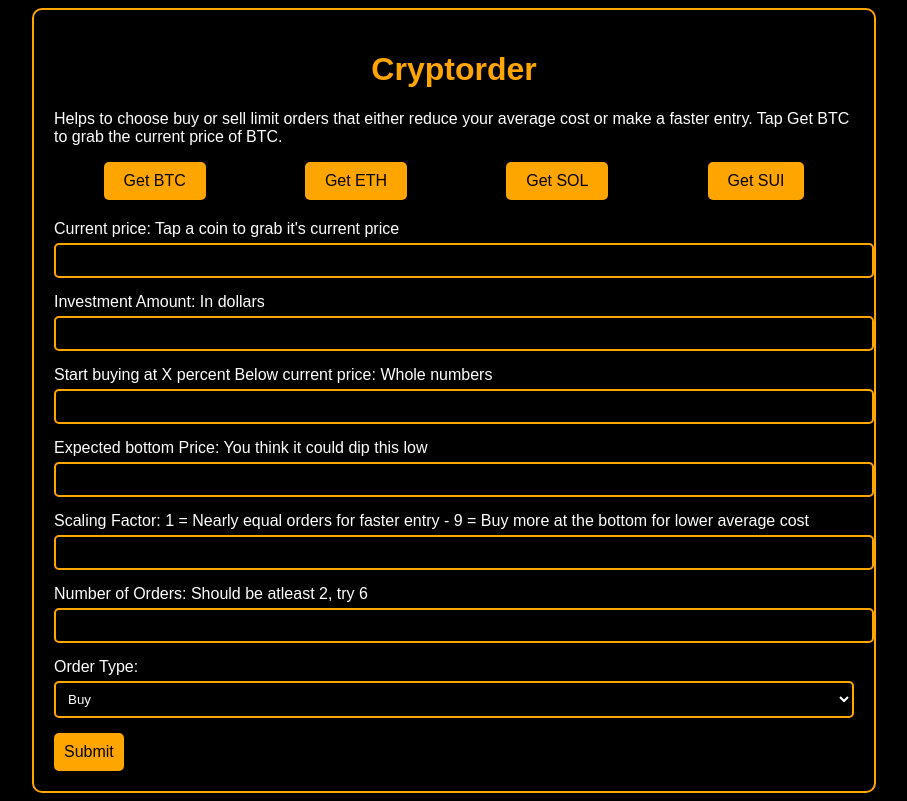
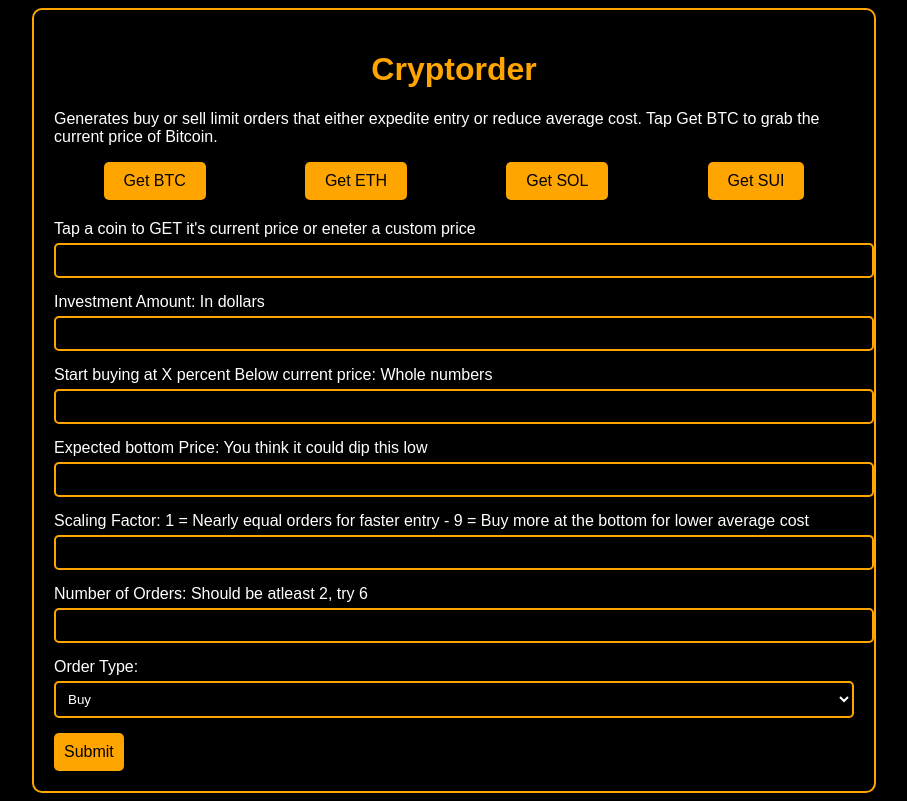
Before and after one commit to aztronome/cryptorder, a Flask app: page / in a window 1280 px wide. Shown: the whole page, without its empty margins (186-1093 px from the left). Run offline with Flask 3, Linux system fonts and the light colour scheme.

Commit message:
Update app

```diff
--- a/app.py
+++ b/app.py
@@ -67,9 +67,9 @@ def submit():
         total_quantity = 0
 
         for i in range(num_orders):
-            order_price = round((bottom_price + (i * order_width)), 2)
+            order_price = int((bottom_price + (i * order_width)))
             order_amount = round(normalized_weights[i] * investment, 2)  # Proportional to the weight
-            order_quantity = round(order_amount / order_price, 8)
+            order_quantity = round(order_amount / order_price, 6)
 
             total_investment += order_amount
             total_quantity += order_quantity
@@ -87,8 +87,7 @@ def submit():
             'index.html',
             orders=orders,
             avg_cost=round(avg_cost, 2),
-            total_investment=round(total_investment, 2),
-            total_btc=round(total_quantity, 8)
+            total_btc=round(total_quantity, 7)
         )
 
     except Exception as e:
--- a/templates/index.html
+++ b/templates/index.html
@@ -9,7 +9,7 @@
 <body>
     <div class="container">
         <h1>Cryptorder</h1>
-        <p>Helps to choose buy or sell limit orders that either reduce your average cost or make a faster entry. Tap Get BTC to grab the current price of BTC.</p>
+        <p>Generates buy or sell limit orders that either expedite entry or reduce average cost. Tap Get BTC to grab the current price of Bitcoin.</p>
 
         <div class="button-row">
             <button class="get-button" onclick="fetchPrice('BTC')">Get BTC</button>
@@ -20,8 +20,8 @@
 
         <form method="POST" action="/submit">
             <div class="form-group">
-                <label for="price">Current price: Tap a coin to grab it's current price</label>
-                <input type="text" id="price" name="price" value="{{ request.form.get('price', '') }}" readonly>
+                <label for="price">Tap a coin to GET it's current price or eneter a custom price</label>
+                <input type="text" id="price" name="price" value="{{ request.form.get('price', '') }}">
             </div>
 
             <div class="form-group">
```
